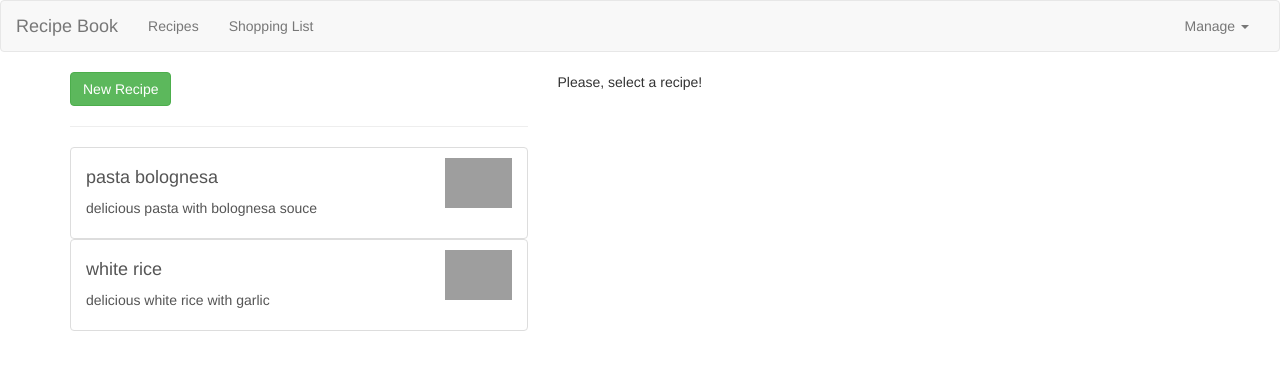
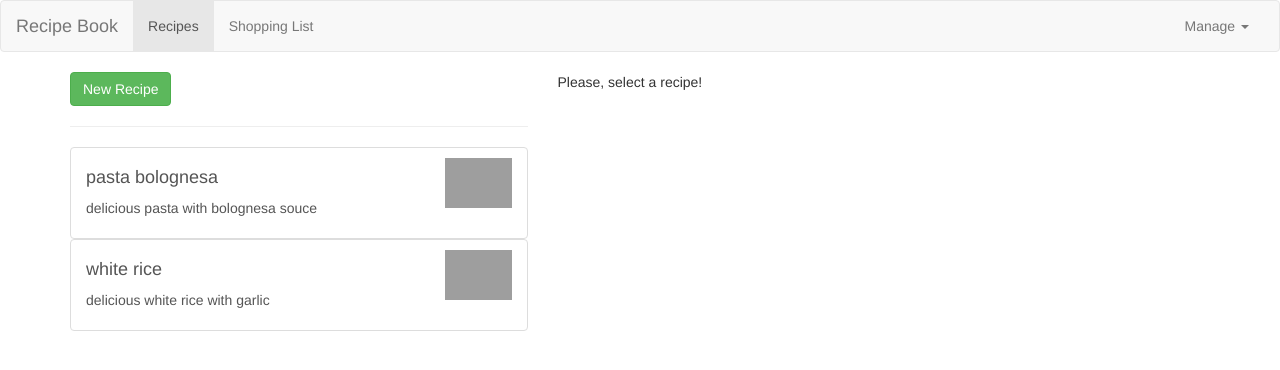
Before and after one commit to rodrigobmedeiros/Angular-TOPTAL-track, an Angular app in the folder angular-the-complete-guide-2023/course-project/: page /recipes in a window 1280 px wide. Shown: the top 370 px of the page. Built offline with nearby package versions, Linux system fonts and the light colour scheme; grey boxes are pictures that could not be loaded.

Commit message:
Make menu items active accordingly current route

```diff
--- a/angular-the-complete-guide-2023/course-project/src/app/header/header.component.html
+++ b/angular-the-complete-guide-2023/course-project/src/app/header/header.component.html
@@ -10,8 +10,8 @@
         <div class="navbar-collapse" [class.collapse]="collapsed" (window:resize)="collapsed = true">
         <!-- <div class="collapse navbar-collapse"> -->
             <ul class="nav navbar-nav">
-                <li><a routerLink="/recipes">Recipes</a></li>
-                <li><a routerLink="/shopping-list">Shopping List</a></li>
+                <li routerLinkActive="active"><a routerLink="/recipes">Recipes</a></li>
+                <li routerLinkActive="active"><a routerLink="/shopping-list">Shopping List</a></li>
             </ul>
             <ul class="nav navbar-nav navbar-right">
                 <li class="dropdown" appDropdown>
```
